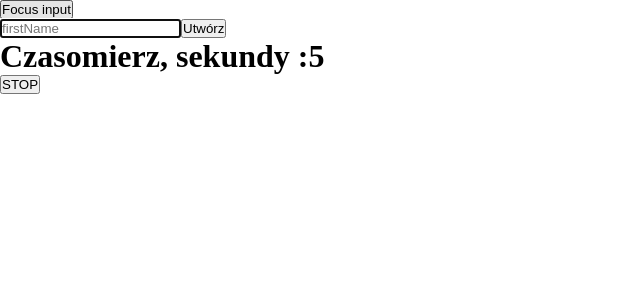
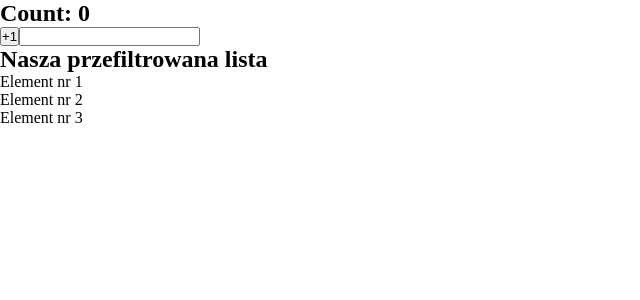
Before and after one commit to szu-szy/react-pol32, a React (Create React App) app: page / in a window 1280 px wide. Shown: the top 300 px of the page, without its empty margins (0-640 px from the left). Built offline with nearby package versions, Linux system fonts and the light colour scheme; no server answers.

Commit message:
useMemo ex

```diff
--- a/src/App.tsx
+++ b/src/App.tsx
@@ -23,6 +23,8 @@ import { Timer } from "./hooks/useEffect/Timer/Timer";
 import { Modal } from "./hooks/useEffect/Modal/Modal";
 import { InputRef } from "./hooks/useRef/InputRef/InputRef";
 import { TimerRef } from "./hooks/useRef/TimerRef/TimerRef";
+import MathOperation from "./hooks/useMemo/MathOperation/MathOperation";
+import { FilteredList } from "./hooks/useMemo/FilteredList/FilteredList";
 
 const getItem = (text: string) => {};
 
@@ -60,8 +62,10 @@ const App = () => {
   return (
     <div className="App">
       {/* Zadania hooki */}
-      <InputRef />
-      <TimerRef />
+      <FilteredList />
+      {/* <MathOperation /> */}
+      {/* <InputRef /> */}
+      {/* <TimerRef /> */}
       {/* <Modal /> */}
       {/* <Timer /> */}
       {/* <ColorSection /> */}
--- /dev/null
+++ b/src/hooks/useMemo/FilteredList/FilteredList.tsx
@@ -0,0 +1,46 @@
+// Filtrowanie listy: Utwórz komponent, który renderuje listę elementów,
+// a użytkownik może wprowadzić frazę do filtrowania. Wykorzystaj hook useMemo,
+// aby zapamiętać przefiltrowaną listę i uniknąć ponownego filtrowania przy każdej zmianie wprowadzanej frazy.
+
+import { useMemo, useState } from "react";
+
+type Item = {
+  id: number;
+  title: string;
+  content: string;
+};
+
+const list = [
+  { id: 1, title: "Element nr 1", content: "lorem ipsum..." },
+  { id: 2, title: "Element nr 2", content: "lorem ipsum..." },
+  { id: 3, title: "Element nr 3", content: "lorem ipsum..." },
+];
+
+export const FilteredList = () => {
+  const [currList, setCurrList] = useState<Item[]>(list);
+  const [count, setCount] = useState(0);
+  const [searchText, setSearchText] = useState("");
+
+  const filteredList = useMemo(() => {
+    console.log("działa memo");
+    return currList.filter(({ title }) => title.includes(searchText));
+  }, [searchText, currList]);
+
+  return (
+    <>
+      <h2>Count: {count}</h2>
+      <button onClick={() => setCount((prev) => prev + 1)}>+1</button>
+      <input
+        type="text"
+        value={searchText}
+        onChange={(e) => setSearchText(e.target.value)}
+      />
+      <h2>Nasza przefiltrowana lista</h2>
+      <ul>
+        {filteredList.map(({ id, title, content }) => (
+          <li key={id}>{title}</li>
+        ))}
+      </ul>
+    </>
+  );
+};
--- /dev/null
+++ b/src/hooks/useMemo/MathOperation/MathOperation.tsx
@@ -0,0 +1,38 @@
+// Obliczanie wyniku: Utwórz komponent, który oblicza i wyświetla wynik złożonej operacji matematycznej
+// (na przykład suma lub iloczyn) na podstawie dwóch liczb wprowadzonych przez użytkownika.
+// Wykorzystaj hook useMemo do zapamiętania wyniku operacji i unikania ponownego obliczania go przy każdej zmianie stanu.
+
+import { useMemo, useState } from "react";
+const MathOperation = () => {
+  const [number, setNumber] = useState(0);
+  const [number2, setNumber2] = useState(0);
+
+  const sum = useMemo(() => {
+    console.log("Obliczanie sumy...");
+    return number + number2;
+  }, [number, number2]);
+
+  const handleNumber1 = (event: any) => {
+    setNumber(event.target.value);
+  };
+
+  const handleNumber2 = (event: any) => {
+    setNumber2(event.target.value);
+  };
+
+  return (
+    <>
+      <h1>Wynik to: {sum}</h1>
+      <br />
+      <label>
+        <p>Podaj pierwsza liczbe</p>
+        <input type="number" value={number} onChange={handleNumber1} />
+      </label>
+      <label>
+        <p>podaj druga liczbe</p>
+        <input type="number" value={number2} onChange={handleNumber2} />
+      </label>
+    </>
+  );
+};
+export default MathOperation;
```
